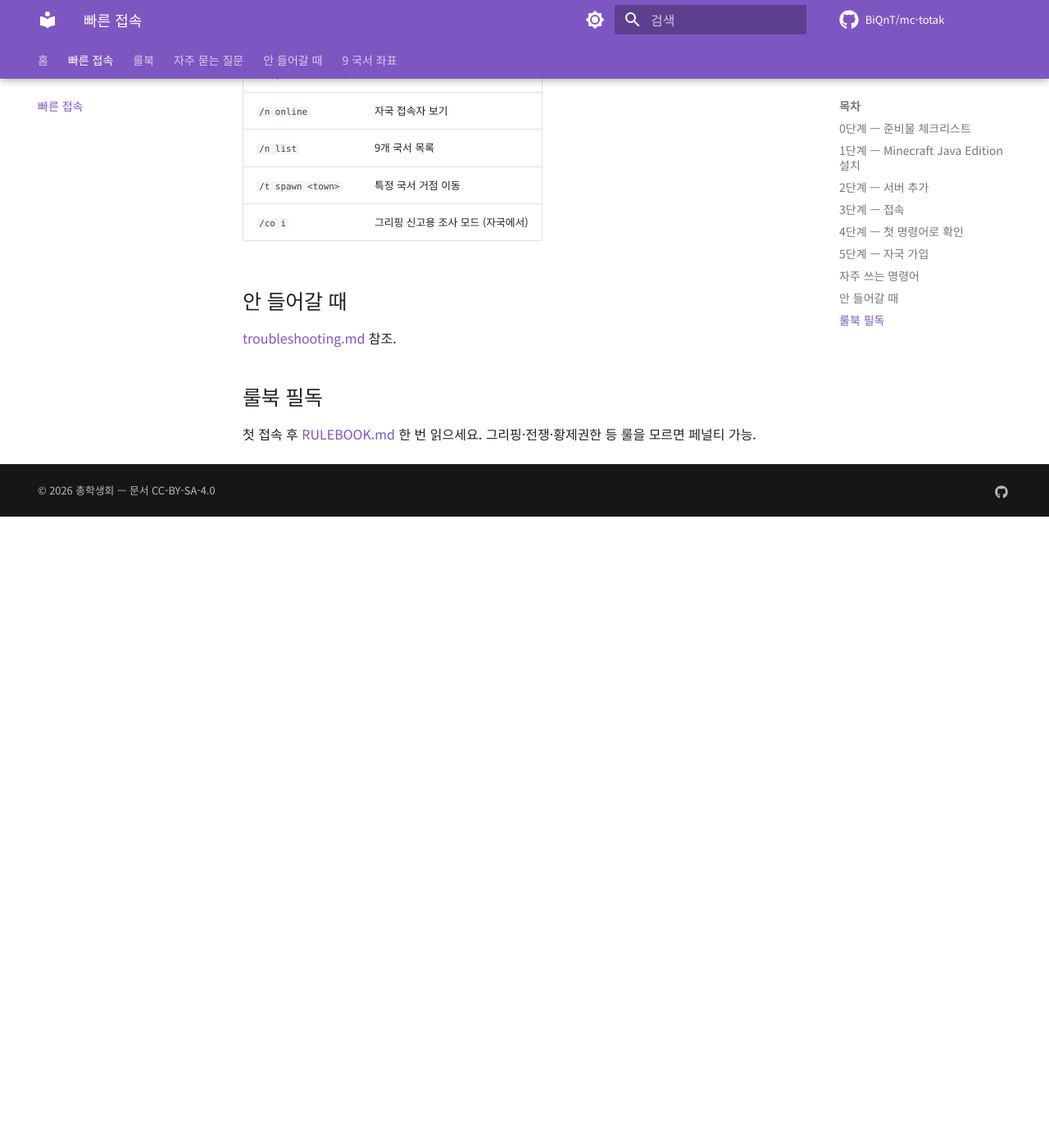
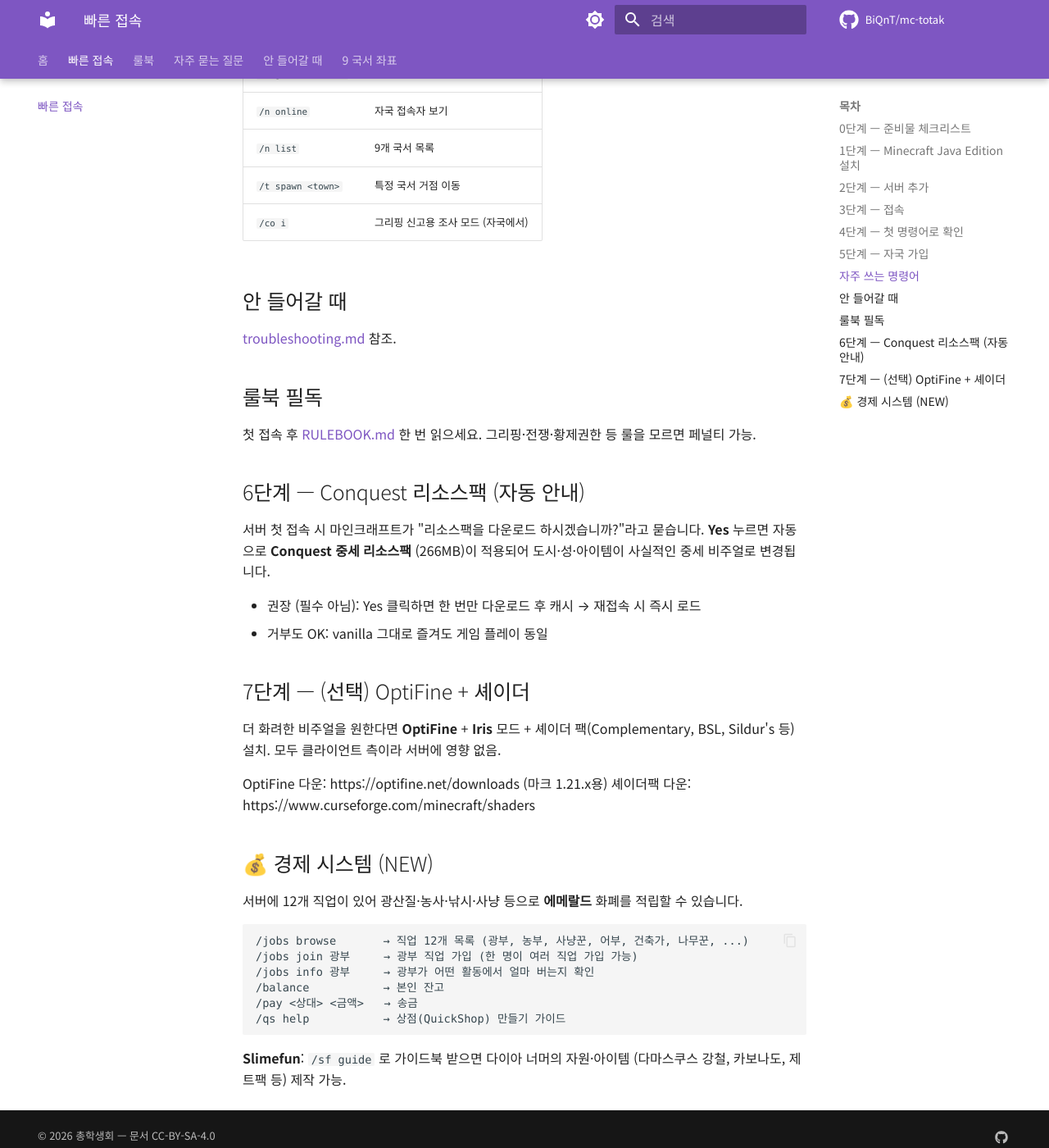
Before and after one commit to BiQnT/mc-totak, an MkDocs documentation site: the page built from docs/JOIN-GUIDE.md, in a window 1280 px wide and 1400 px high, scrolled down 2005 px. Shown: the whole window at 82% size. Built offline with MkDocs 1.6.1 and Material for MkDocs 9.7.7, drawn with Linux system fonts in a browser that asks for light colours; some web fonts are replaced; comment, search, counter and statistics services are not loaded; before the commit the page ends 2635 px from its top, so only the background shows below that.

Commit message:
feat: 경제 시스템 + Conquest 리소스팩 안내 추가
- README/index/JOIN-GUIDE: 12개 한국어 직업, /jobs/balance/qs/sf 가이드
- JOIN-GUIDE: Conquest 리소스팩 자동 다운 안내, OptiFine 권장
- 통화: 에메랄드 라벨

````diff
--- a/docs/JOIN-GUIDE.md
+++ b/docs/JOIN-GUIDE.md
@@ -76,3 +76,32 @@
 
 ## 룰북 필독
 첫 접속 후 [RULEBOOK.md](RULEBOOK.md) 한 번 읽으세요. 그리핑·전쟁·황제권한 등 룰을 모르면 페널티 가능.
+
+## 6단계 — Conquest 리소스팩 (자동 안내)
+
+서버 첫 접속 시 마인크래프트가 "리소스팩을 다운로드 하시겠습니까?"라고 묻습니다. **Yes** 누르면 자동으로 **Conquest 중세 리소스팩** (266MB)이 적용되어 도시·성·아이템이 사실적인 중세 비주얼로 변경됩니다.
+
+- 권장 (필수 아님): Yes 클릭하면 한 번만 다운로드 후 캐시 → 재접속 시 즉시 로드
+- 거부도 OK: vanilla 그대로 즐겨도 게임 플레이 동일
+
+## 7단계 — (선택) OptiFine + 셰이더
+
+더 화려한 비주얼을 원한다면 **OptiFine** + **Iris** 모드 + 셰이더 팩(Complementary, BSL, Sildur's 등) 설치. 모두 클라이언트 측이라 서버에 영향 없음.
+
+OptiFine 다운: https://optifine.net/downloads (마크 1.21.x용)
+셰이더팩 다운: https://www.curseforge.com/minecraft/shaders
+
+## 💰 경제 시스템 (NEW)
+
+서버에 12개 직업이 있어 광산질·농사·낚시·사냥 등으로 **에메랄드** 화폐를 적립할 수 있습니다.
+
+```
+/jobs browse       → 직업 12개 목록 (광부, 농부, 사냥꾼, 어부, 건축가, 나무꾼, ...)
+/jobs join 광부     → 광부 직업 가입 (한 명이 여러 직업 가입 가능)
+/jobs info 광부     → 광부가 어떤 활동에서 얼마 버는지 확인
+/balance           → 본인 잔고
+/pay <상대> <금액>   → 송금
+/qs help           → 상점(QuickShop) 만들기 가이드
+```
+
+**Slimefun**: `/sf guide` 로 가이드북 받으면 다이아 너머의 자원·아이템 (다마스쿠스 강철, 카보나도, 제트팩 등) 제작 가능.
````
Also changed, not shown: README.md (+16 -0 lines), docs/index.md (+19 -0 lines).
